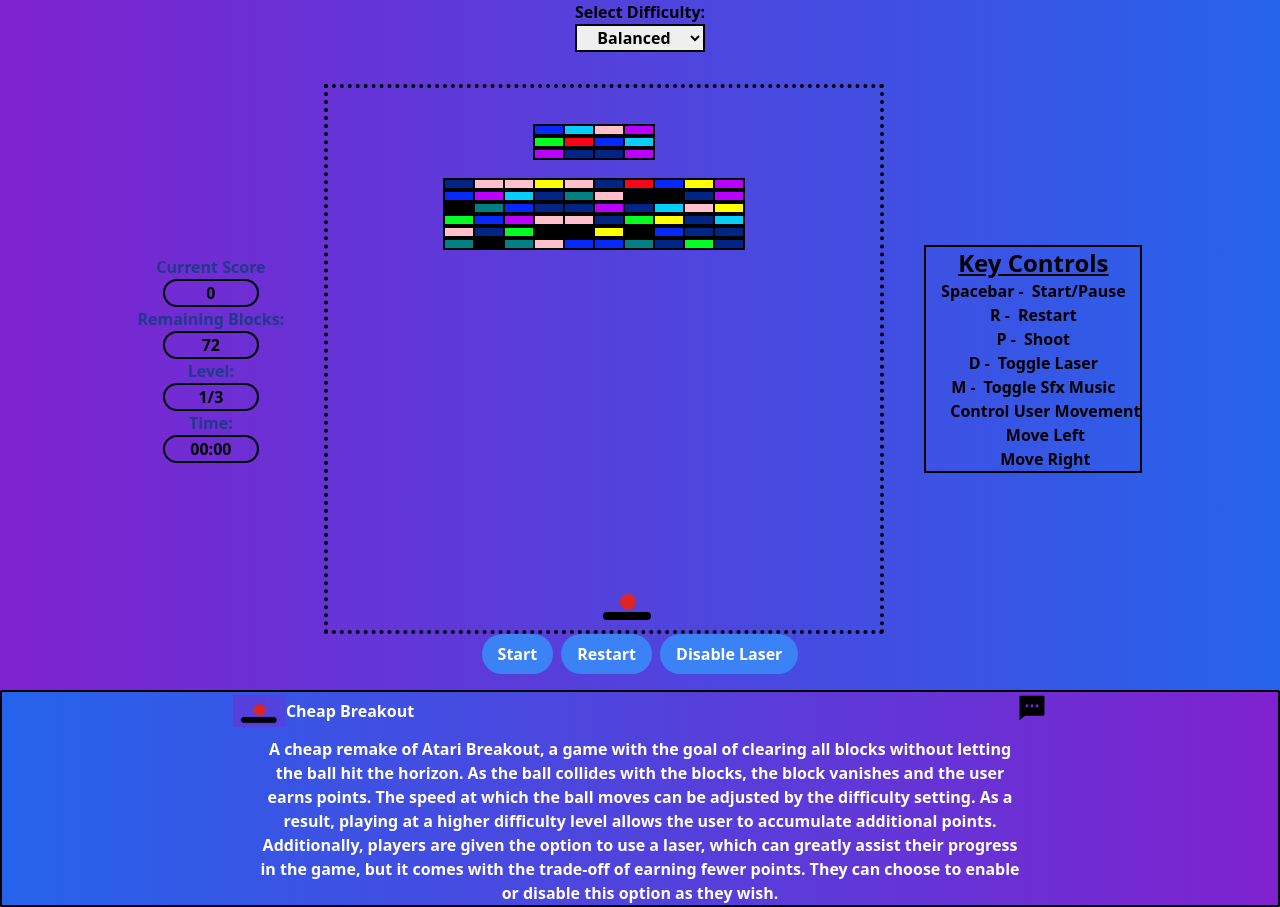
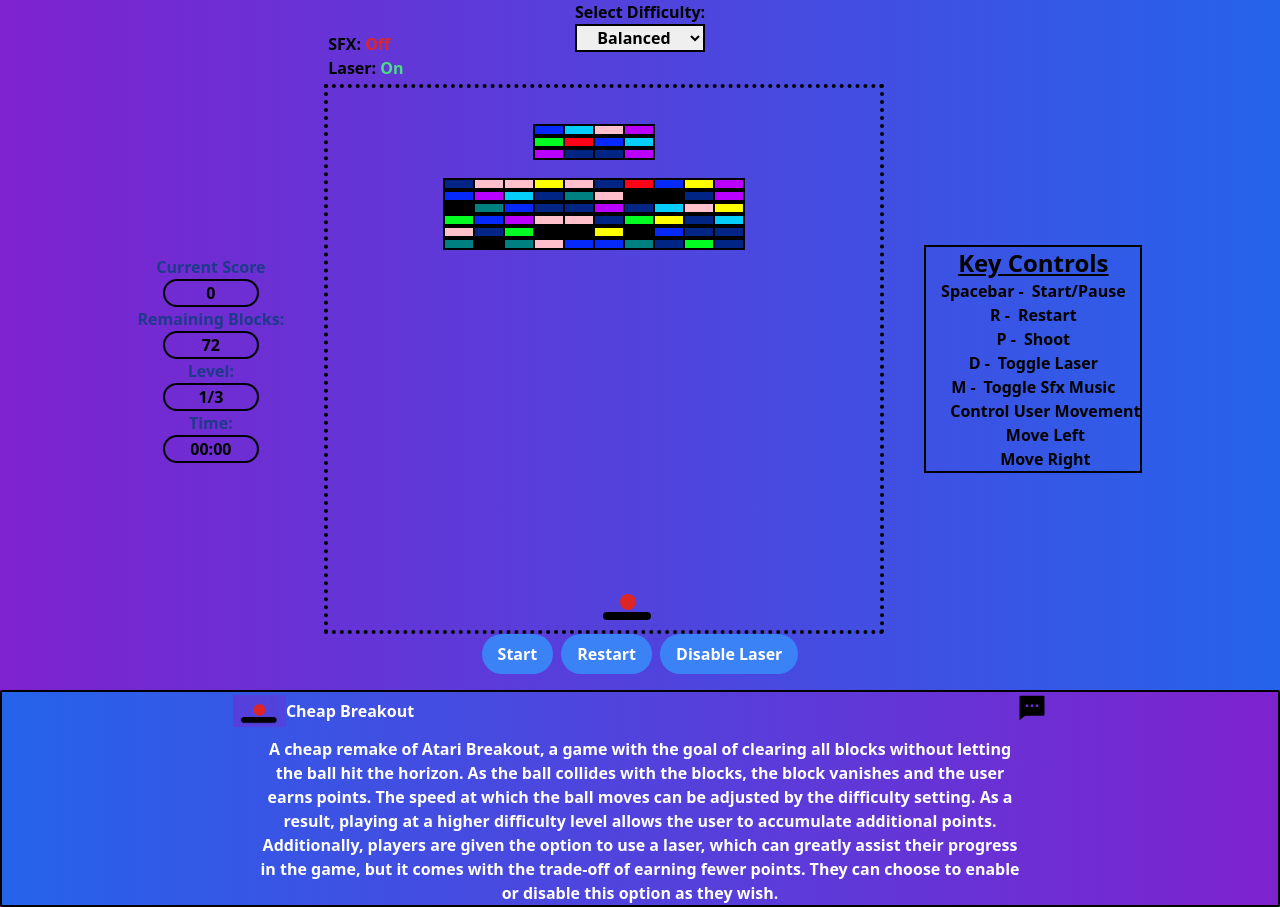
Before and after one commit to sean5505/cheapBreakout, a React (Vite) app: page / in a window 1280 px wide. Built offline with nearby package versions, Linux system fonts and the light colour scheme; some icons are missing.

Commit message:
indicators for laser and gameaudio

```diff
--- a/src/App.tsx
+++ b/src/App.tsx
@@ -7,6 +7,7 @@ import GameStats from "./components/GameStats/AllGameStats";
 import Footer from "./components/Footer";
 import KeyboardEvents from "./components/KeyPressEvents";
 import { useEffect, useState } from "react";
+
 
 export default function App() {
   const [isMobile, setIsMobile] = useState(window.innerWidth < 480);
--- a/src/components/GameBoard.tsx
+++ b/src/components/GameBoard.tsx
@@ -11,6 +11,7 @@ import GameOverContent from "./ModalContent/GameOverContent";
 import GamePausedContent from "./ModalContent/GamePausedContent";
 import FeedbackForm from "./ModalContent/FeedbackForm";
 import PlayerLives from "./PlayerLives";
+import Indicators from "./Indicators";
 
 export default function GameBoard() {
   //const blockRef: RefObject<HTMLDivElement> = useRef(null);
@@ -31,7 +32,6 @@ export default function GameBoard() {
     isLaserDisabled,
     showFeedbackForm,
   } = useGameStore((state) => ({
-    playerLives: state.playerLives,
     showLaser: state.showLaser,
     ballMovement: state.ballMovement,
     isGameOver: state.isGameOver,
@@ -73,6 +73,7 @@ export default function GameBoard() {
       onClick={isGameOver ? openModal : undefined}
     >
       <>
+        <Indicators/>
         <PlayerLives />
         <Ball ballRef={ballRef} />
         {showLaser && ballMovement && !isLaserDisabled && (
--- /dev/null
+++ b/src/components/Indicators.tsx
@@ -0,0 +1,28 @@
+import { useGameAudio, useGameStore } from "../stateManagement/Store";
+
+export default function Indicators() {
+  const isMuted = useGameAudio((state) => state.isSFXMuted);
+  const isLaserDisabled = useGameStore((state) => state.isLaserDisabled)
+  return (
+    <>
+    <div className="absolute left-0 -top-14" >
+      <p>
+        SFX:{" "}
+        {isMuted ? (
+          <span className="text-red-600">Off</span>
+        ) : (
+          <span className="text-green-400">On</span>
+        )}
+      </p>
+      <p>
+        Laser:{" "}
+        {isLaserDisabled ? (
+          <span className="text-red-600">Off</span>
+        ) : (
+          <span className="text-green-400">On</span>
+        )}
+      </p>
+      </div>
+    </>
+  );
+}
--- a/src/components/KeyPressEvents.tsx
+++ b/src/components/KeyPressEvents.tsx
@@ -31,7 +31,7 @@ export default function KeyboardEvents() {
 
     if (!isGameOver && !isLoading) {
       if (e.key === " ") {
-        !ballMovement ? (startGame(), gameAudio.gameMusic.play()) : pauseGame();
+        !ballMovement ? (startGame(), gameAudio.sfx.play(), useGameAudio.setState({isSFXMuted: false})) : pauseGame();
       } else if (e.key == "r") {
         restartGame();
       } else if (e.key === "p" && !isModalOpen) {
--- a/src/stateManagement/Store.ts
+++ b/src/stateManagement/Store.ts
@@ -62,21 +62,22 @@ interface gameAudio {
   gameOver: HTMLAudioElement;
   userHit: HTMLAudioElement;
   wallHit: HTMLAudioElement;
-  gameMusic: HTMLAudioElement;
+  sfx: HTMLAudioElement;
   shoot: HTMLAudioElement;
   gameComplete: HTMLAudioElement;
   levelComplete: HTMLAudioElement;
   liveLost: HTMLAudioElement;
+  isSFXMuted: Boolean;
   toggleSFX: () => void;
 }
 
-export const useGameAudio = create<gameAudio>(() => ({
+export const useGameAudio = create<gameAudio>((set) => ({
   blockHit: new Audio("audio/bingbong.mp3"), // youtube
   gameOver: new Audio("audio/GameOver.mp3"), // youtube
   userHit: new Audio("audio/userHit.wav"), // https://freesound.org/people/acollier123/sounds/122670/
   wallHit: new Audio("audio/wHM.wav"), // https://freesound.org/people/cabled_mess/sounds/350865/
-  gameMusic: (() => {
-    const audio = new Audio("audio/GameMusic.wav"); // https://freesound.org/people/djgriffin/sounds/202077/
+  sfx: (() => {
+    const audio = new Audio("audio/backgroundAudio.wav"); // https://freesound.org/people/djgriffin/sounds/202077/
     audio.volume = 0.2;
     audio.loop = true;
     return audio;
@@ -85,14 +86,21 @@ export const useGameAudio = create<gameAudio>(() => ({
   levelComplete: new Audio("audio/levelComplete.wav"), // https://freesound.org/people/jivatma07/sounds/122255/
   gameComplete: new Audio("audio/win.wav"), //https://freesound.org/people/mehraniiii/sounds/588234/
   liveLost: new Audio("audio/liveLost.mp3"), //https://freesound.org/people/Simon_Lacelle/sounds/45654/
+  isSFXMuted: true,
   toggleSFX: () => {
-    const gameMusic = useGameAudio.getState().gameMusic;
-    if (gameMusic.volume > 0) {
-      gameMusic.volume = 0;
-      console.log(gameMusic.volume);
+    set((state) => {
+      const isMuted = !state.isSFXMuted;
+      state.sfx.volume = isMuted ? 0 : 0.2;
+      return { isSFXMuted: isMuted };
+    });
+    /*const sfx = useGameAudio.getState().sfx;
+    if (sfx.volume > 0) {
+      sfx.volume = 0;
+      console.log(sfx.volume);
     } else {
-      gameMusic.volume = 0.2;
-    }
+      sfx.volume = 0.2;
+
+    }*/
   },
 }));
 export const useGameStore = create<GeneralData>((set, get) => ({
@@ -188,7 +196,8 @@ export const useGameStore = create<GeneralData>((set, get) => ({
     });
   },
 
-  checkForCollisions: () => { //this should be called in a setInterval
+  checkForCollisions: () => {
+    //this should be called in a setInterval
     const {
       ballCurrentPosition,
       boardWidth,
@@ -256,8 +265,8 @@ export const useGameStore = create<GeneralData>((set, get) => ({
           gameAudio.liveLost.play();
         }
         if (playerLives == 0) {
-          gameAudio.gameMusic.pause();
-          set({isLoading: true})
+          gameAudio.sfx.pause();
+          set({ isLoading: true });
           setTimeout(() => {
             set({ isGameOver: true, isLoading: false });
             gameAudio.gameOver.play();
@@ -343,18 +352,25 @@ export const useGameStore = create<GeneralData>((set, get) => ({
         isLevelTwoCleared &&
         level == 3
       ) {
-        set({isLoading: true})
+        set({ isLoading: true });
         setTimeout(() => {
           gameAudio.gameComplete.play();
           clearInterval(ballMovement as number);
-          set({ isLevelThreeCleared: true, ballMovement: null, isLoading: false });
+          set({
+            isLevelThreeCleared: true,
+            ballMovement: null,
+            isLoading: false,
+          });
         }, 700);
       }
     }
   },
   startGame: () => {
-    const { moveBall, ballSpeed, closeModal } = useGameStore.getState();
+    const { moveBall, ballSpeed, closeModal, scoreMultiply } =
+      useGameStore.getState();
     const timerID = setInterval(moveBall, ballSpeed);
+    console.log("ball speed " + ballSpeed);
+    console.log("scoreMultiply " + scoreMultiply);
     closeModal(); // if the game is continued after being paused by click keyPress, set the value of isModalOpen to false for laser functionality to prevail
     set({ ballMovement: timerID, isGamePaused: false, ballStartID: false });
   },
@@ -370,15 +386,17 @@ export const useGameStore = create<GeneralData>((set, get) => ({
   },
 
   score: 0,
-  scoreMultiply: JSON.parse(localStorage.getItem('difficultySettings') || '{}').scoreMultiply || 1, //ahhhhhhhhh interesting so for the first load a difficulty has to be selected or a default value is needed or else it will not be calculated correctly but afterwards we good
-  ballSpeed: JSON.parse(localStorage.getItem('difficultySettings') || '{}').selectedDifficulty || 10,
+  scoreMultiply: JSON.parse(localStorage.getItem("difficultySettings") || "{}")
+    .scoreMultiply, //ahhhhhhhhh interesting so for the first load a difficulty has to be selected or a default value is needed or else it will not be calculated correctly but afterwards we good
+  ballSpeed: JSON.parse(localStorage.getItem("difficultySettings") || "{}")
+    .selectedDifficulty,
 
   seconds: 0,
   updateSeconds: () => set((state) => ({ seconds: state.seconds + 1 })),
   reset: () => {
     const { ballMovement, attachBall } = useGameStore.getState();
     clearInterval(ballMovement as number);
-    set({isLoading: true})
+    set({ isLoading: true });
     setTimeout(() => {
       set({
         ballCurrentPosition: [userStart[0] + 17, userStart[1] + 10],
@@ -392,5 +410,4 @@ export const useGameStore = create<GeneralData>((set, get) => ({
     }, 500);
     attachBall();
   },
-
 }));
```
Also changed, not shown: 2 other files (tests, documents, lock files or other folders).
